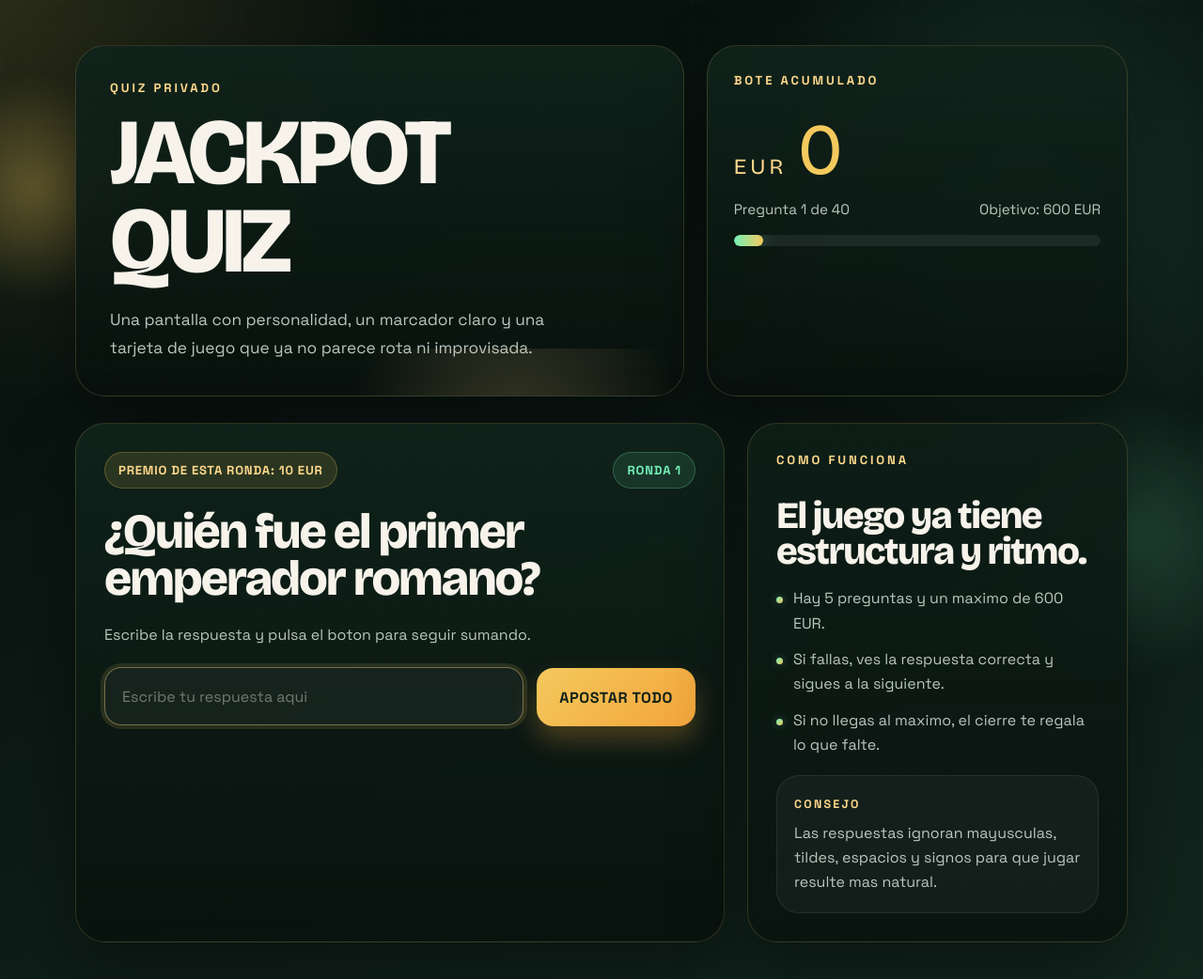
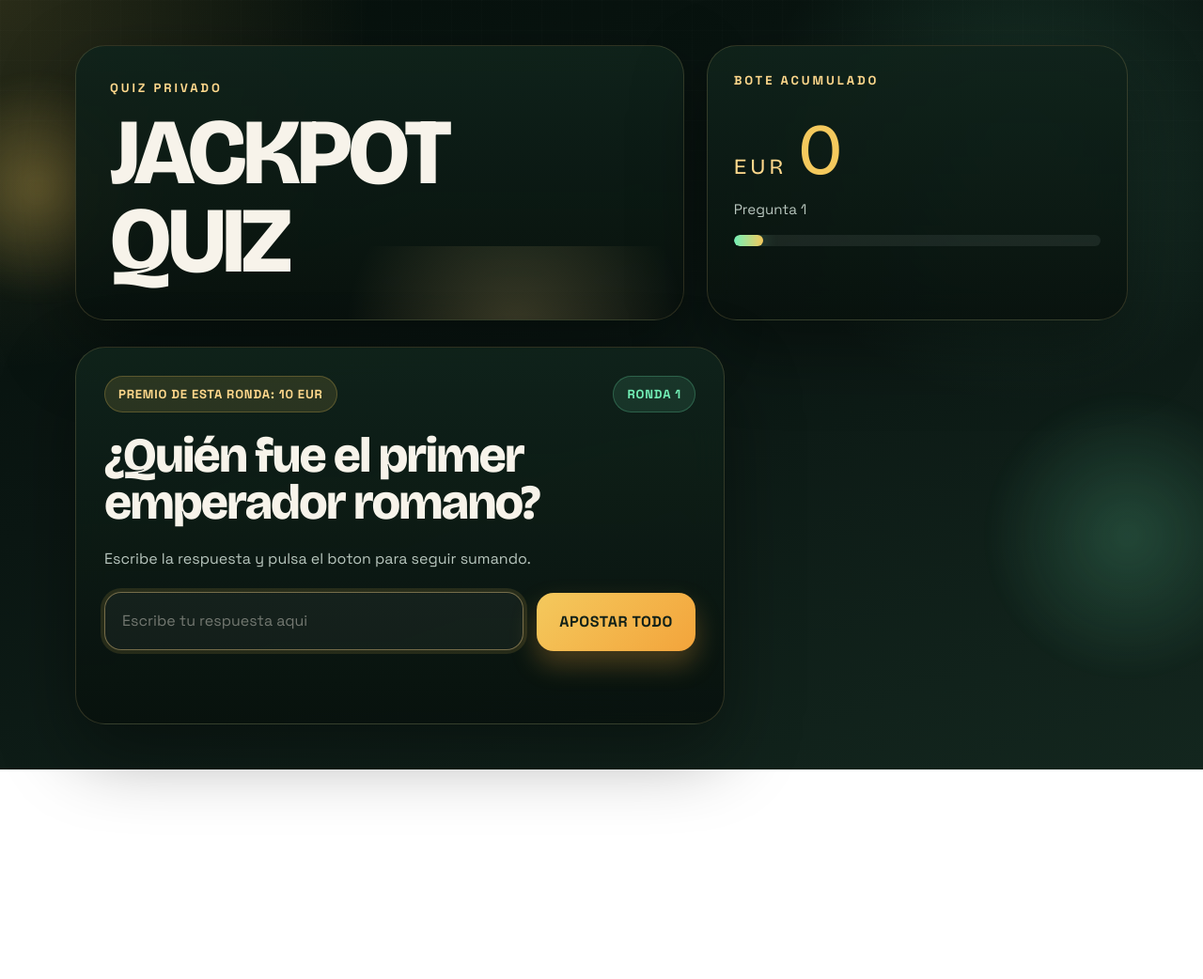
Before and after one commit to danirnieto/joseymica, a website built with Vite: page index.html in a window 1280 px wide. Shown: the whole page at 94% size. After the commit the page ends 819 px from the top, so only its background shows below. Built offline with nearby package versions, Linux system fonts and the light colour scheme.

Commit message:
minor fixes

```diff
--- a/index.html
+++ b/index.html
@@ -28,10 +28,6 @@
           <div class="hero-copy">
             <p class="eyebrow">Quiz privado</p>
             <h1 class="logo">Jackpot Quiz</h1>
-            <p class="hero-text">
-              Una pantalla con personalidad, un marcador claro y una tarjeta de
-              juego que ya no parece rota ni improvisada.
-            </p>
           </div>
 
           <section class="scoreboard" aria-label="Marcador del juego">
@@ -42,8 +38,7 @@
             </div>
 
             <div class="score-meta">
-              <span id="progress-label">Pregunta 1 de 5</span>
-              <span>Objetivo: 600 EUR</span>
+              <span id="progress-label">Pregunta 1</span>
             </div>
 
             <div class="progress-track" aria-hidden="true">
@@ -88,25 +83,6 @@
               aria-live="polite"
             ></div>
           </section>
-
-          <aside class="card card--info">
-            <p class="aside-kicker">Como funciona</p>
-            <h2 class="aside-title">El juego ya tiene estructura y ritmo.</h2>
-
-            <ul class="rules">
-              <li>Hay 5 preguntas y un maximo de 600 EUR.</li>
-              <li>Si fallas, ves la respuesta correcta y sigues a la siguiente.</li>
-              <li>Si no llegas al maximo, el cierre te regala lo que falte.</li>
-            </ul>
-
-            <div class="hint-box">
-              <span class="hint-label">Consejo</span>
-              <p>
-                Las respuestas ignoran mayusculas, tildes, espacios y signos
-                para que jugar resulte mas natural.
-              </p>
-            </div>
-          </aside>
         </main>
 
         <div class="modal" id="modal" style="display: none;">
--- a/src/main.js
+++ b/src/main.js
@@ -94,8 +94,8 @@ function updateProgressUI() {
 
   progressLabel.innerText =
     currentQuestionIndex < totalQuestions
-      ? `Pregunta ${visibleQuestion} de ${totalQuestions}`
-      : "Juego completo";
+      ? `Pregunta ${visibleQuestion}`
+      : "Pregunta final";
 
   statusPill.innerText =
     currentQuestionIndex < totalQuestions
```
